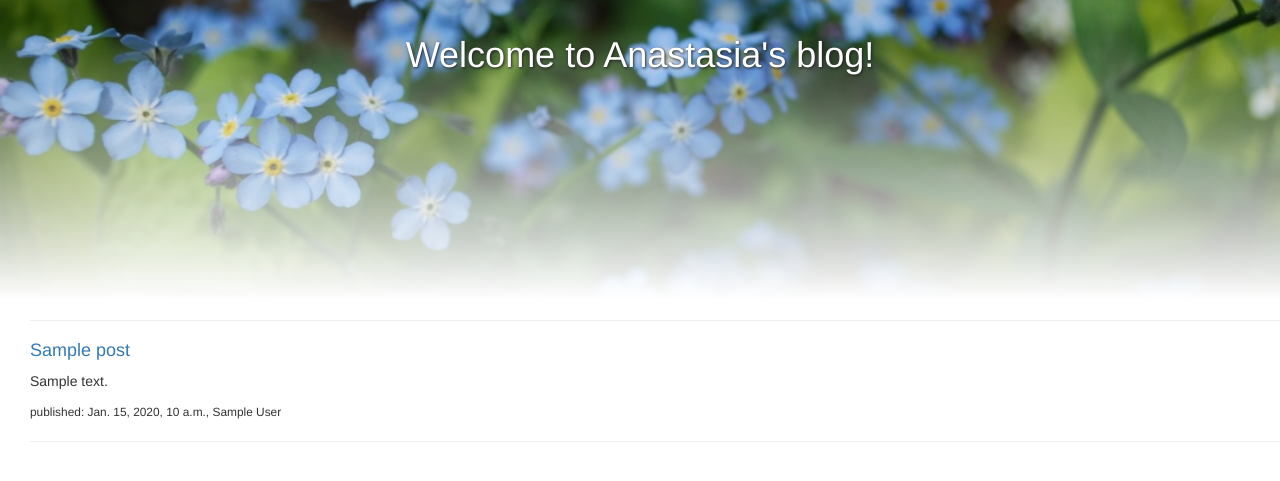
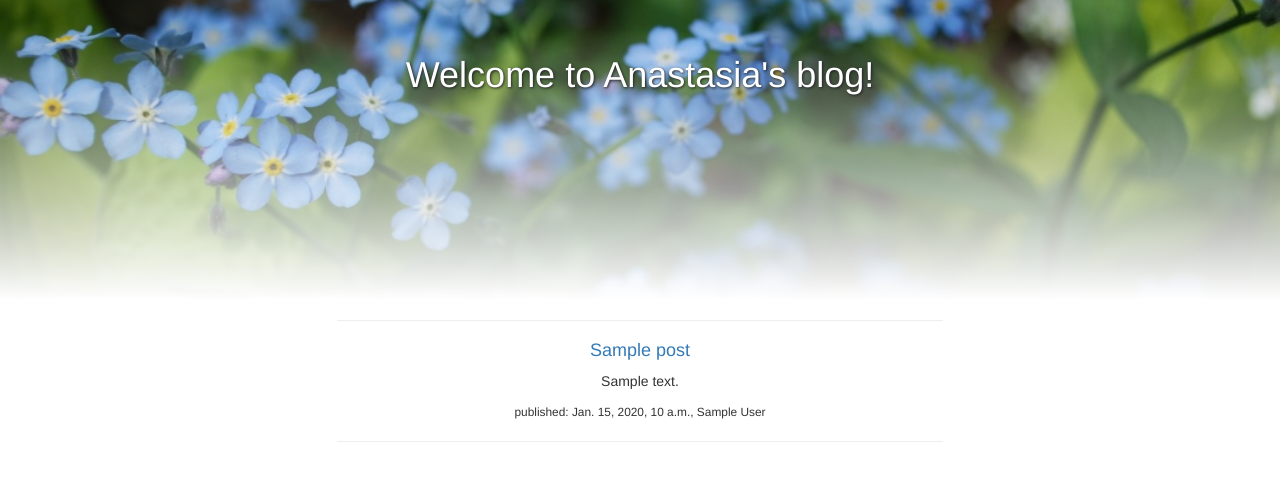
Before and after one commit to aabkn/first-blog, a Django app: template blog/templates/blog/post_list.html in a window 1280 px wide. Shown: the top 481 px of the page. Run offline with Django 3.2, Linux system fonts and the light colour scheme; the template is opened without the code that fills it: most values are stand-ins (such as "Sample title", 1, 10 or a date in 2020); some libraries are stand-ins or nearby versions.

Commit message:
Styled posts - center

```diff
--- a/blog/static/css/main.css
+++ b/blog/static/css/main.css
@@ -5,7 +5,7 @@
     background-size: cover;
     color: white;
     text-align: center;
-    padding: 15px 0;
+    padding: 35px 0;
     margin: 0;
 
 }
@@ -19,5 +19,8 @@
 }
 
 .content {
-    margin-left: 45px;
+    margin: auto;
+    max-width: 45%;
+    min-width: 400px;
+    text-align: center;
 }
--- a/blog/templates/blog/base.html
+++ b/blog/templates/blog/base.html
@@ -9,12 +9,12 @@
 </head>
 <body>
   <div class="header">
-    {% if user.is_authenticated %}
-      <a href="{% url 'post_new' %}" class="top-menu"><span class="glyphicon glyphicon-plus"></span></a>
-    {% endif %}
+
     <h1><a href="/">Welcome to Anastasia's blog!</a></h1>
   </div>
-  <div class="content">
+  <div class="content">{% if user.is_authenticated %}
+    <a href="{% url 'post_new' %}" class="top-menu"><span class="glyphicon glyphicon-plus"></span></a>
+    {% endif %}
     <div class="row">
       {% block content %}
       {% endblock %}
```
Also changed, not shown: blog/templates/blog/post_detail.html (+6 -4 lines).
